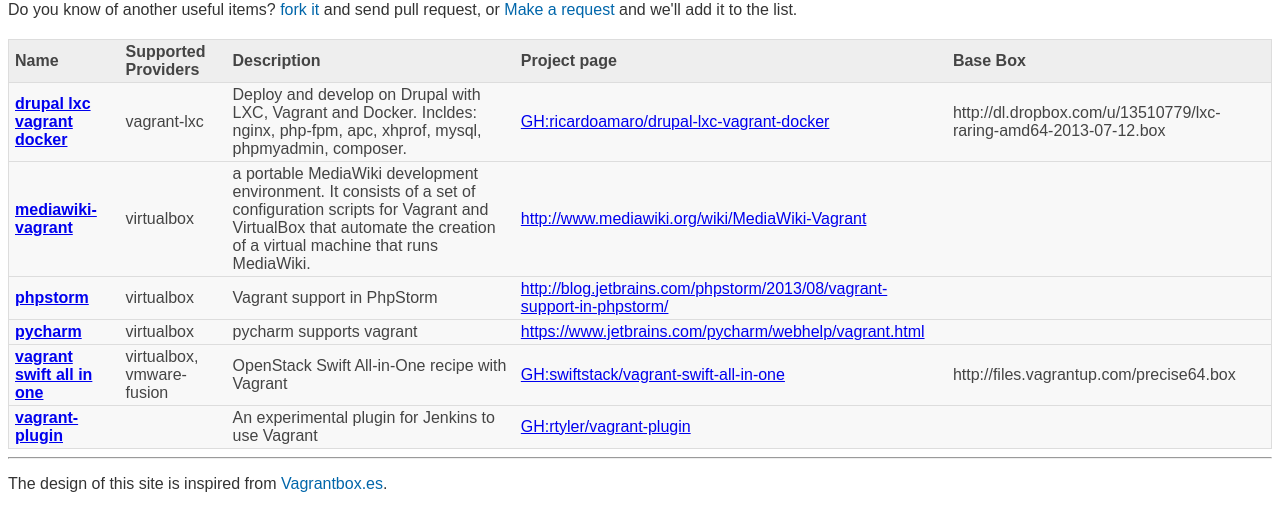
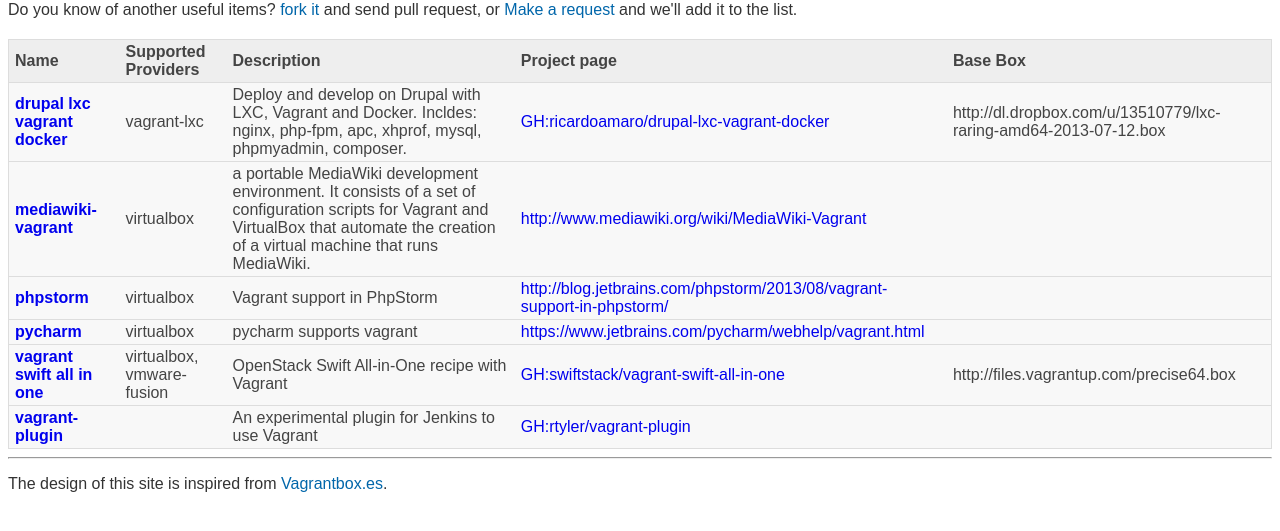
Before and after one commit to vagrant-lists/vagrant-lists.github.io, a Jekyll site: the page built from usecases.html, in a window 1280 px wide. Shown: the part 339-870 px from the top of the page. Built offline with Jekyll 4.4.1, drawn with Linux system fonts in a browser that asks for light colours; nearby versions of some CDN libraries; Markdown is read by kramdown in place of the engine named in the settings.

Commit message:
remove underline on plugin listing
Signed-off-by: Hiroshi Miura <miurahr@linux.com>

```diff
--- a/assets/css/main.css
+++ b/assets/css/main.css
@@ -15,7 +15,9 @@
 table{margin-top:20px;width:100%;background:#f8f8f8;color:#000;border:1px solid #ccc}
 table tr{border:1px solid #ddd}
 table th{text-align:left;padding:3px 6px;color:#444}
+table th a{text-decoration:none}
 table td{padding:3px 6px;color:#444}
+table td a{text-decoration:none}
 table.sortable thead {
     background-color:#eee;
     color:#666666;
```
